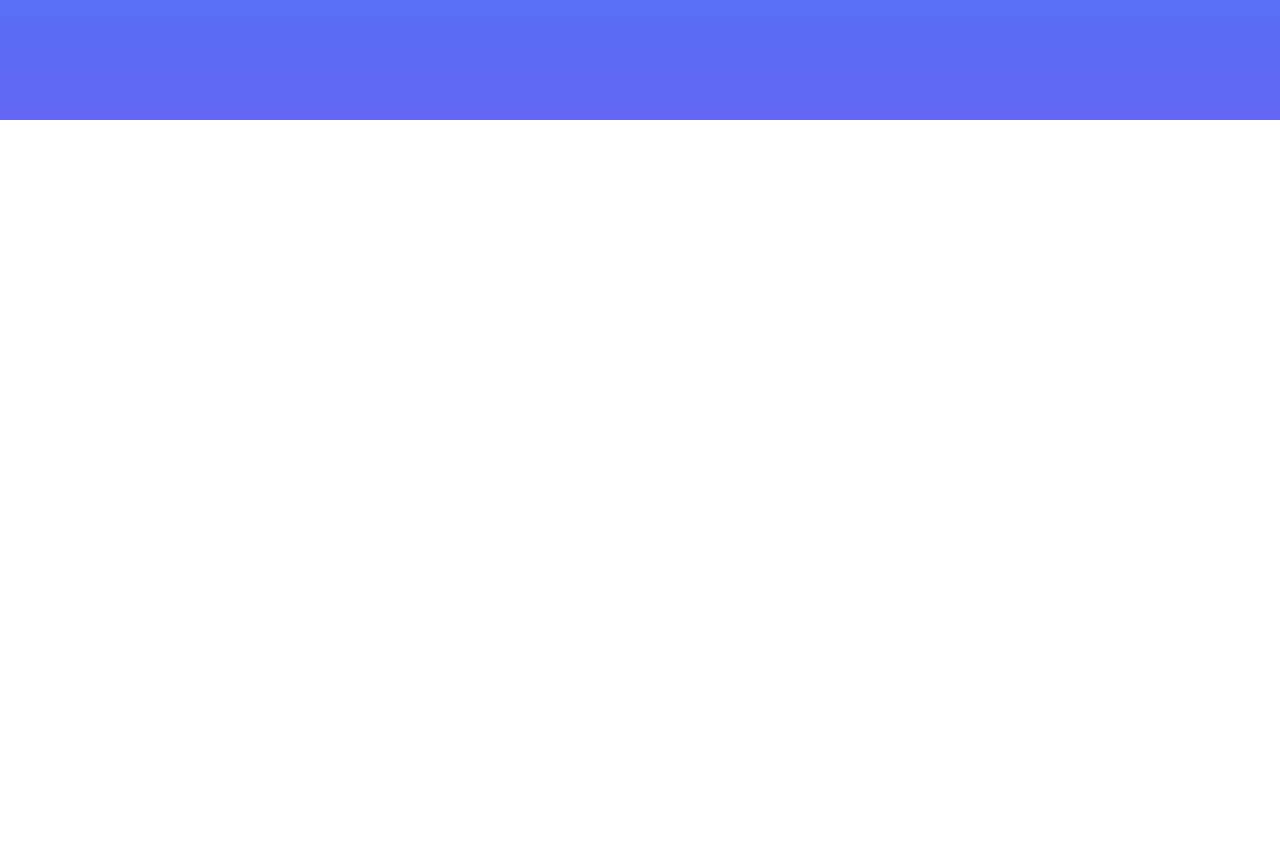
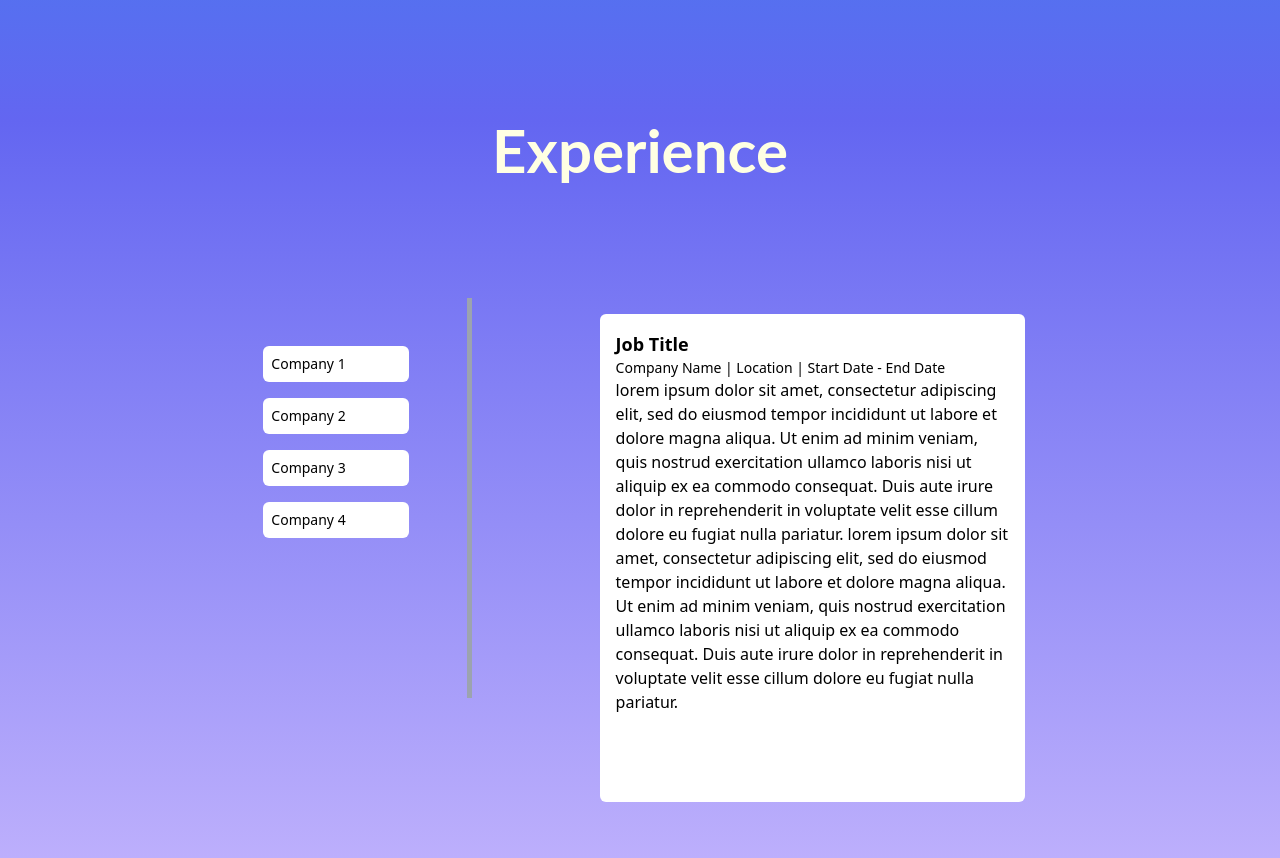
Before and after one commit to WahabJI/my-project, a Next.js app: page / in a window 1280 px wide. Shown: the part 1480-2338 px from the top of the page. Before the commit the page ends 1600 px from the top, so only its background shows below. Built offline with nearby package versions, Linux system fonts and the light colour scheme.

Commit message:
started working on the experience page with containers and the divider

```diff
--- a/pages/index.tsx
+++ b/pages/index.tsx
@@ -185,7 +185,38 @@ export default function Home() {
           </section>
 
           {/* EXPERIENCE SECTION */}
-          <section className="bg-gradient-to-b from-indigo-500 to-violet-300 h-screen" hidden> // hidden attribute hides the section for now while working on the above section
+          <section id="experience" className="bg-gradient-to-b from-indigo-500 to-violet-300 h-screen flex flex-col items-center">
+            <h1 className="text-center text-6xl font-title font-bold text-beige">Experience</h1>
+            <div className="flex flex-row justify-center my-auto">
+              <div className="w-1/4 h-auto p-2 mr-12 pt-12">
+                <div className="bg-white rounded-md p-2">
+                  <p className="text-sm font-medium">Company 1</p>
+                </div>
+                <div className="bg-white rounded-md p-2 mt-4">
+                  <p className="text-sm font-medium">Company 2</p>
+                </div>
+                <div className="bg-white rounded-md p-2 mt-4">
+                  <p className="text-sm font-medium">Company 3</p>
+                </div>
+                <div className="bg-white rounded-md p-2 mt-4">
+                  <p className="text-sm font-medium">Company 4</p>
+                </div>
+              </div>
+              <div className="h-[400px] bg-gray-400 w-[5px] ml-0.5"></div>
+              <div className="w-3/4 h-auto ml-16 pl-16 pt-4">
+                <div className="bg-white rounded-md p-4">
+                  <p className="text-lg font-bold">Job Title</p>
+                  <p className="text-sm font-medium">Company Name | Location | Start Date - End Date</p>
+                  <p className="max-w-md">
+                    lorem ipsum dolor sit amet, consectetur adipiscing elit, sed do eiusmod tempor incididunt ut labore et dolore magna aliqua. Ut enim ad minim veniam, quis nostrud exercitation ullamco laboris nisi ut aliquip ex ea commodo consequat. Duis aute irure dolor in reprehenderit in voluptate velit esse cillum dolore eu fugiat nulla pariatur. lorem ipsum dolor sit amet, consectetur adipiscing elit, sed do eiusmod tempor incididunt ut labore et dolore magna aliqua. Ut enim ad minim veniam, quis nostrud exercitation ullamco laboris nisi ut aliquip ex ea commodo consequat. Duis aute irure dolor in reprehenderit in voluptate velit esse cillum dolore eu fugiat nulla pariatur.
+                    <br></br>
+                    <br></br>
+                    <br></br>
+                    <br></br>
+                  </p>
+                </div>
+              </div>
+            </div>
           </section>
 
 
```
